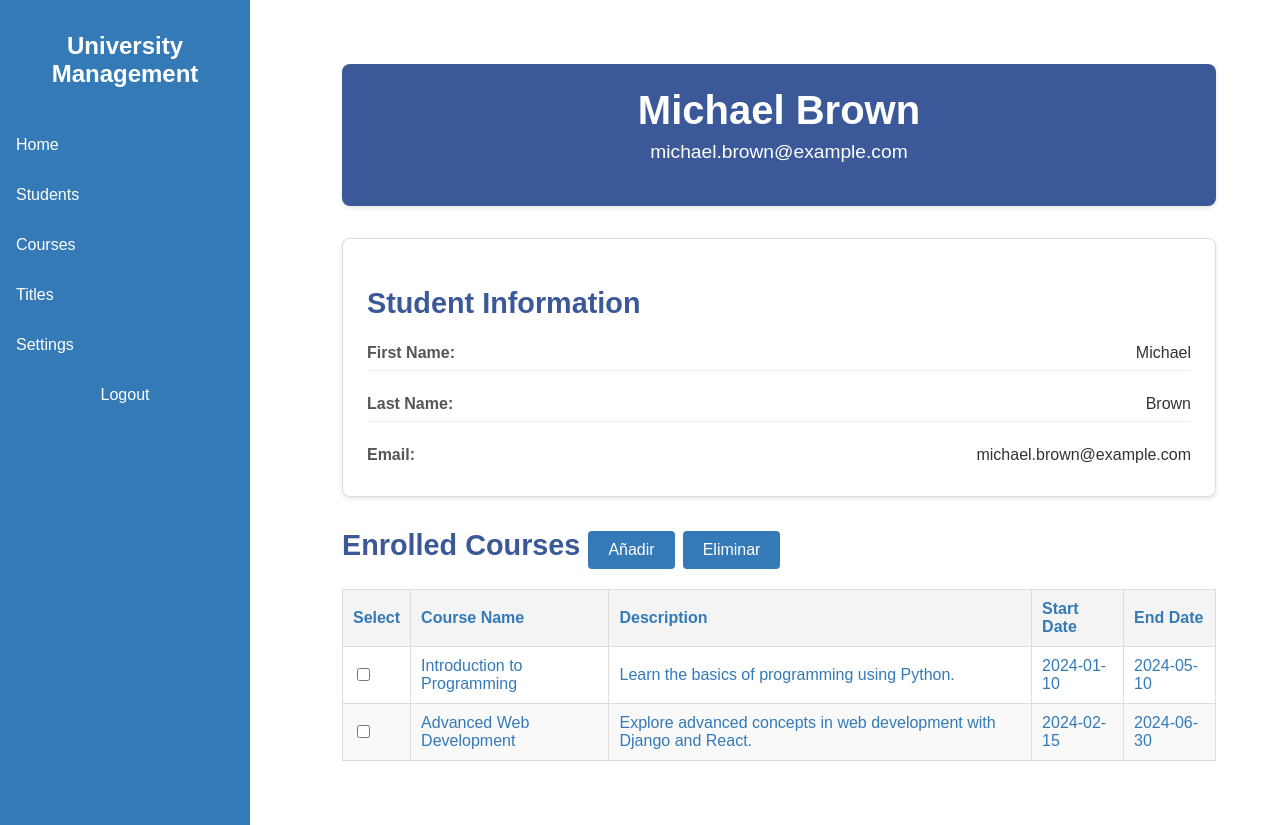
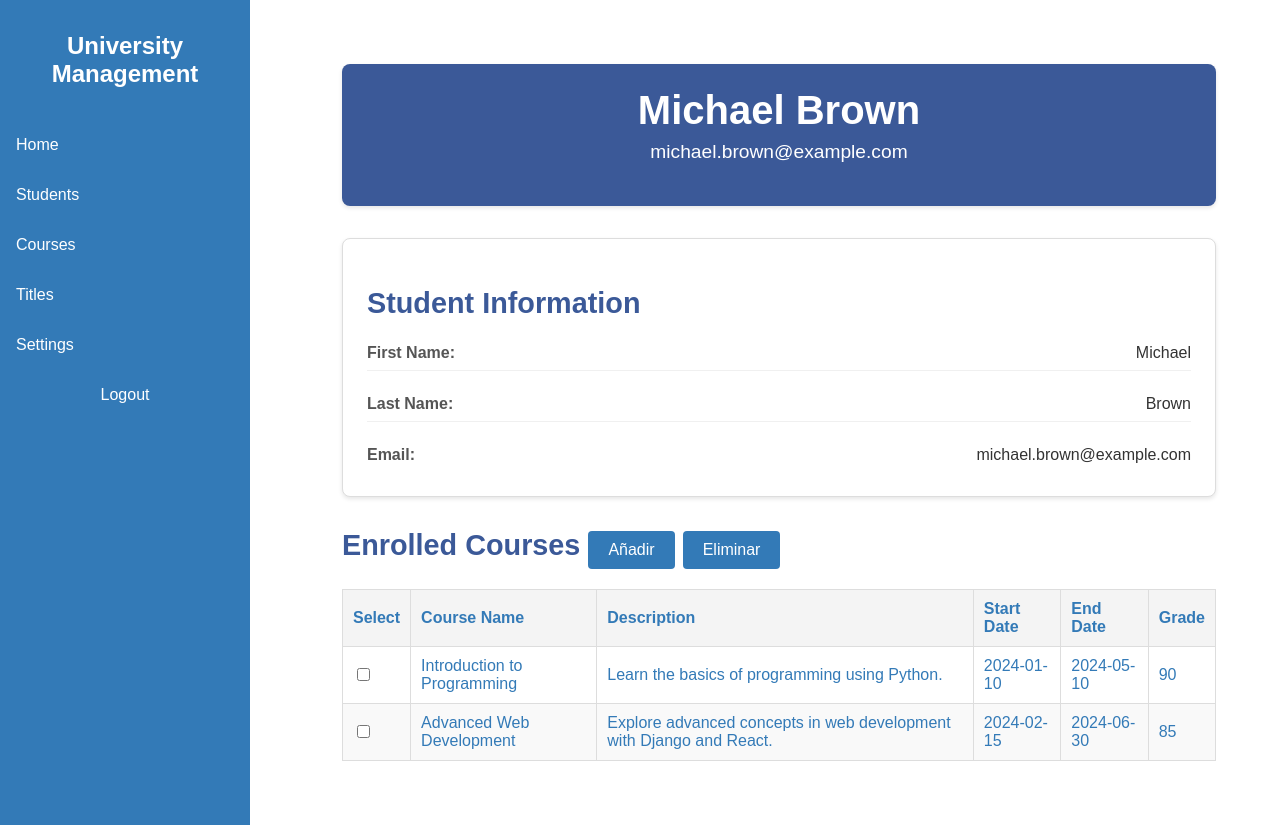
Before and after one commit to alfamike/University-Management-Project-Django, a Django app: page /students/1/ in a window 1280 px wide. Run offline with Django 5.2, Linux system fonts and the light colour scheme.

Commit message:
Added: - Added grades to enrolled courses feature in studend record page

```diff
--- a/university_management/registration_app/templates/students/student_record.html
+++ b/university_management/registration_app/templates/students/student_record.html
@@ -50,6 +50,7 @@
                         <th>Description</th>
                         <th>Start Date</th>
                         <th>End Date</th>
+                        <th>Grade</th>
                     </tr>
                 </thead>
                 <tbody>
@@ -60,6 +61,13 @@
                             <td>{{ course.description }}</td>
                             <td>{{ course.start_date }}</td>
                             <td>{{ course.end_date }}</td>
+                            <td>
+                                {% for grade in course_grades %}
+                                    {% if grade.course_id == course.id %}
+                                        {{ grade.grade }}
+                                    {% endif %}
+                                {% endfor %}
+                            </td>
                         </tr>
                     {% endfor %}
                 </tbody>
@@ -71,6 +79,13 @@
                         <p>{{ course.description }}</p>
                         <p><strong>Start Date:</strong> {{ course.start_date }}</p>
                         <p><strong>End Date:</strong> {{ course.end_date }}</p>
+                        <p><strong>Grade:</strong>
+                            {% for grade in course_grades %}
+                                {% if grade.course_id == course.id %}
+                                    {{ grade.grade }}
+                                {% endif %}
+                            {% endfor %}
+                        </p>
                     </div>
                 {% endfor %}
             </div>
--- a/university_management/registration_app/views.py
+++ b/university_management/registration_app/views.py
@@ -449,8 +449,18 @@ def student_record(request, pk):
         {"id": 4, "name": "Master in Business Administration"}
     ]
 
+    # TODO
+    # course_grades = services_student.get_student_course_grades(pk)
+    course_grades = [
+        {"id": 1, "course_id": 1, "grade": 90},
+        {"id": 2, "course_id": 2, "grade": 85},
+        {"id": 3, "course_id": 3, "grade": 95},
+        {"id": 4, "course_id": 4, "grade": 88}
+    ]
+
     return render(request, 'students/student_record.html', {'student': student,
-                                                            'titles': titles, 'courses': courses})
+                                                            'titles': titles, 'courses': courses,
+                                                            'course_grades': course_grades})
 
 
 def de_enroll_courses(request, pk):
```
Also changed, not shown: university_management/registration_app/services_fabric/services_student.py (+18 -0 lines).
